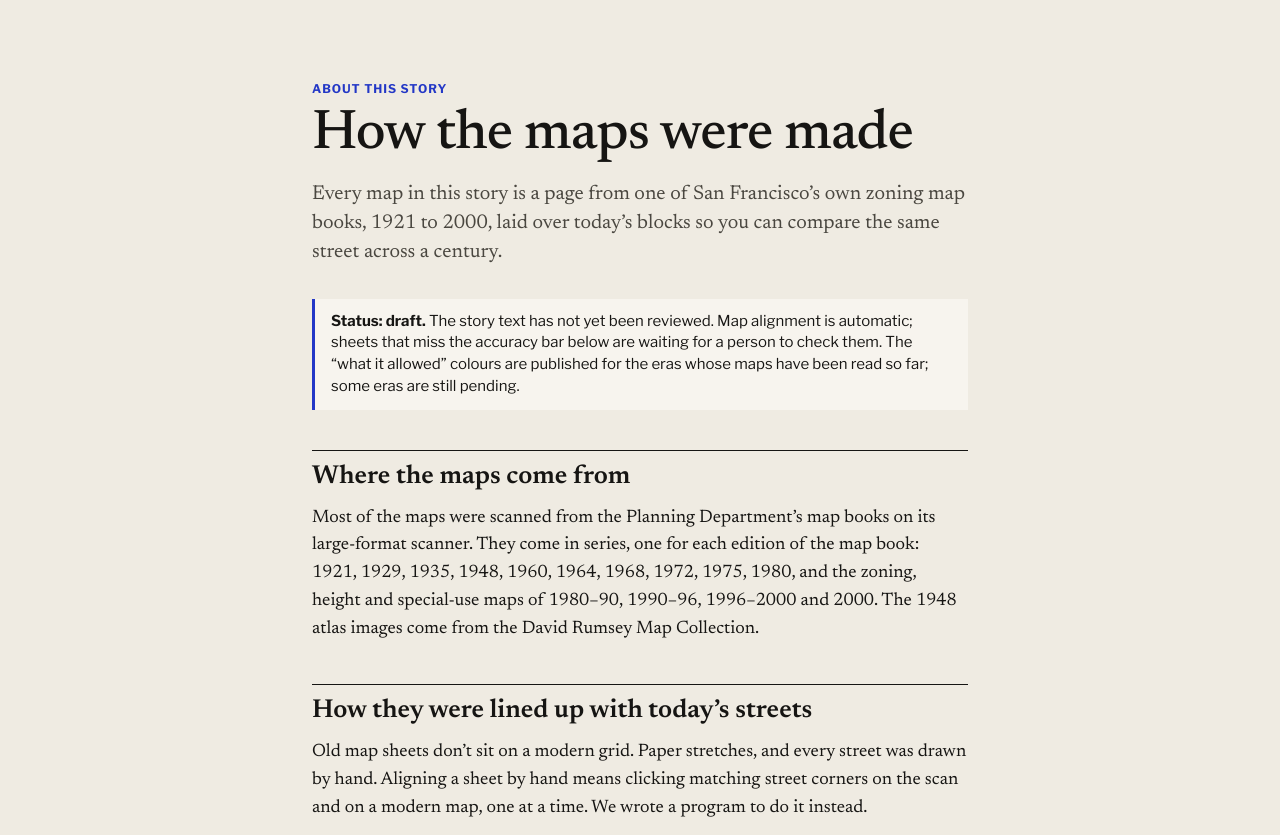
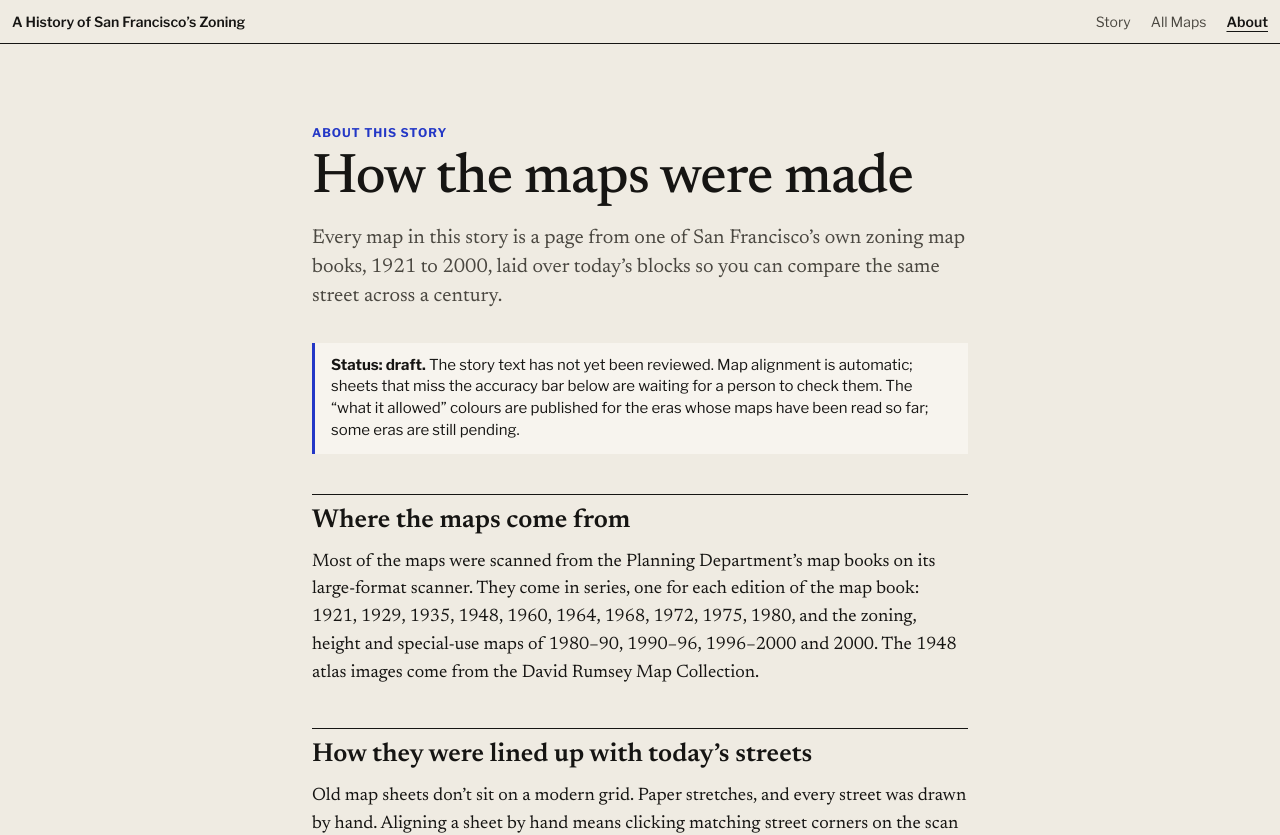
Before and after one commit to Grow-SF/sfzoning, a Next.js app in the folder site/: page /about in a window 1280 px wide. Shown: the top 835 px of the page. Built offline with nearby package versions, Linux system fonts and the light colour scheme; no server answers.

Commit message:
feat(site): top menu with mobile hamburger
Co-Authored-By: Claude Opus 5.5 <noreply@anthropic.com>
Claude-Session: https://claude.ai/code/session_01UjTgrkzmdRKpdcCbWG7p7F

```diff
--- a/site/app/globals.css
+++ b/site/app/globals.css
@@ -11,6 +11,7 @@
   --ink-dim: #67635a;     /* receded text (inactive story cards); still >= 4.5:1 on --paper */
   --rule: #c9c2b4;        /* hairlines */
   --accent: #2337c6;      /* ultramarine, the one strong colour */
+  --menu-h: 2.75rem;      /* sticky top menu; the story map and steps start below it */
 
   --font-body: var(--font-serif), Georgia, "Times New Roman", serif;
   --font-ui: var(--font-sans), "Helvetica Neue", Arial, sans-serif;
--- a/site/app/layout.tsx
+++ b/site/app/layout.tsx
@@ -1,6 +1,8 @@
 import type { Metadata, Viewport } from "next";
 import { Libre_Franklin, Newsreader } from "next/font/google";
 import "./globals.css";
+import SiteMenu from "@/components/SiteMenu";
+import downloads from "@/lib/downloads.json";
 
 // next/font self-hosts both families at build time; no runtime font CDN.
 const serif = Newsreader({
@@ -32,7 +34,10 @@ export const viewport: Viewport = { themeColor: "#efebe2" };
 export default function RootLayout({ children }: { children: React.ReactNode }) {
   return (
     <html lang="en" className={`${serif.variable} ${sans.variable}`}>
-      <body>{children}</body>
+      <body>
+        <SiteMenu hasDownloads={Object.keys(downloads.files).length > 0} />
+        {children}
+      </body>
     </html>
   );
 }
--- /dev/null
+++ b/site/components/SiteMenu.tsx
@@ -0,0 +1,56 @@
+"use client";
+
+import Link from "next/link";
+import { usePathname, useRouter } from "next/navigation";
+import { useEffect, useId, useState } from "react";
+import { menuItems } from "@/lib/menuItems";
+import styles from "./siteMenu.module.css";
+
+export default function SiteMenu({ hasDownloads }: { hasDownloads: boolean }) {
+  const pathname = usePathname();
+  const router = useRouter();
+  const [open, setOpen] = useState(false);
+  const listId = useId();
+  const items = menuItems(hasDownloads);
+
+  // Links from before the explorer moved to /maps pointed at /#explore.
+  useEffect(() => {
+    if (pathname === "/" && window.location.hash === "#explore") router.replace("/maps");
+  }, [pathname, router]);
+
+  useEffect(() => {
+    if (!open) return;
+    const onKey = (e: KeyboardEvent) => e.key === "Escape" && setOpen(false);
+    window.addEventListener("keydown", onKey);
+    return () => window.removeEventListener("keydown", onKey);
+  }, [open]);
+
+  return (
+    <header className={styles.menu}>
+      <nav className={styles.bar} aria-label="Site">
+        <Link href="/" className={styles.title} onClick={() => setOpen(false)}>
+          A History of San Francisco’s Zoning
+        </Link>
+        <button
+          type="button"
+          className={styles.toggle}
+          aria-expanded={open}
+          aria-controls={listId}
+          aria-label="Menu"
+          onClick={() => setOpen((o) => !o)}
+        >
+          <span aria-hidden>{open ? "×" : "☰"}</span>
+        </button>
+        <ul id={listId} className={styles.list} data-open={open || undefined}>
+          {items.map((i) => (
+            <li key={i.href}>
+              <Link href={i.href} aria-current={pathname === i.href ? "page" : undefined} onClick={() => setOpen(false)}>
+                {i.label}
+              </Link>
+            </li>
+          ))}
+        </ul>
+      </nav>
+    </header>
+  );
+}
--- /dev/null
+++ b/site/components/siteMenu.module.css
@@ -0,0 +1,69 @@
+/* Slim sticky top bar. --menu-h (globals.css) is the height the story and explorer leave free. */
+.menu {
+  position: sticky;
+  top: 0;
+  z-index: 50;
+  height: var(--menu-h);
+  background: var(--paper);
+  border-bottom: 1px solid var(--ink);
+  font-family: var(--font-ui);
+}
+.bar {
+  position: relative;
+  height: 100%;
+  display: flex;
+  align-items: center;
+  justify-content: space-between;
+  gap: 1rem;
+  padding: 0 0.75rem;
+}
+.title {
+  color: var(--ink);
+  text-decoration: none;
+  font-size: 0.875rem;
+  font-weight: 600;
+  white-space: nowrap;
+  overflow: hidden;
+  text-overflow: ellipsis;
+}
+.toggle {
+  display: none;
+  width: 2.5rem;
+  height: 2.5rem;
+  flex: none;
+  border: 0;
+  background: none;
+  color: var(--ink);
+  font-size: 1.375rem;
+  line-height: 1;
+  cursor: pointer;
+}
+.list {
+  display: flex;
+  gap: 1.25rem;
+  margin: 0;
+  padding: 0;
+  list-style: none;
+  font-size: 0.875rem;
+}
+.list a { color: var(--ink-2); text-decoration: none; }
+.list a:hover { color: var(--ink); text-decoration: underline; }
+.list a[aria-current="page"] { color: var(--ink); font-weight: 600; text-decoration: underline; text-underline-offset: 0.3em; }
+
+@media (max-width: 719.98px) {
+  .toggle { display: block; }
+  .list {
+    display: none;
+    position: absolute;
+    top: 100%;
+    left: 0;
+    right: 0;
+    flex-direction: column;
+    gap: 0;
+    background: var(--paper);
+    border-bottom: 1px solid var(--ink);
+    font-size: 1rem;
+  }
+  .list[data-open] { display: flex; }
+  .list a { display: block; padding: 0.75rem; }
+}
--- /dev/null
+++ b/site/lib/menuItems.ts
@@ -0,0 +1,11 @@
+export type MenuItem = { href: string; label: string };
+
+/** The top menu's links; /data appears only once the manifest lists files. */
+export function menuItems(hasDownloads: boolean): MenuItem[] {
+  return [
+    { href: "/", label: "Story" },
+    { href: "/maps", label: "All Maps" },
+    ...(hasDownloads ? [{ href: "/data", label: "Download the Data" }] : []),
+    { href: "/about", label: "About" },
+  ];
+}
```
Also changed, not shown: site/app/page.module.css (+10 -10 lines), 1 other file (tests, documents, lock files or other folders).
